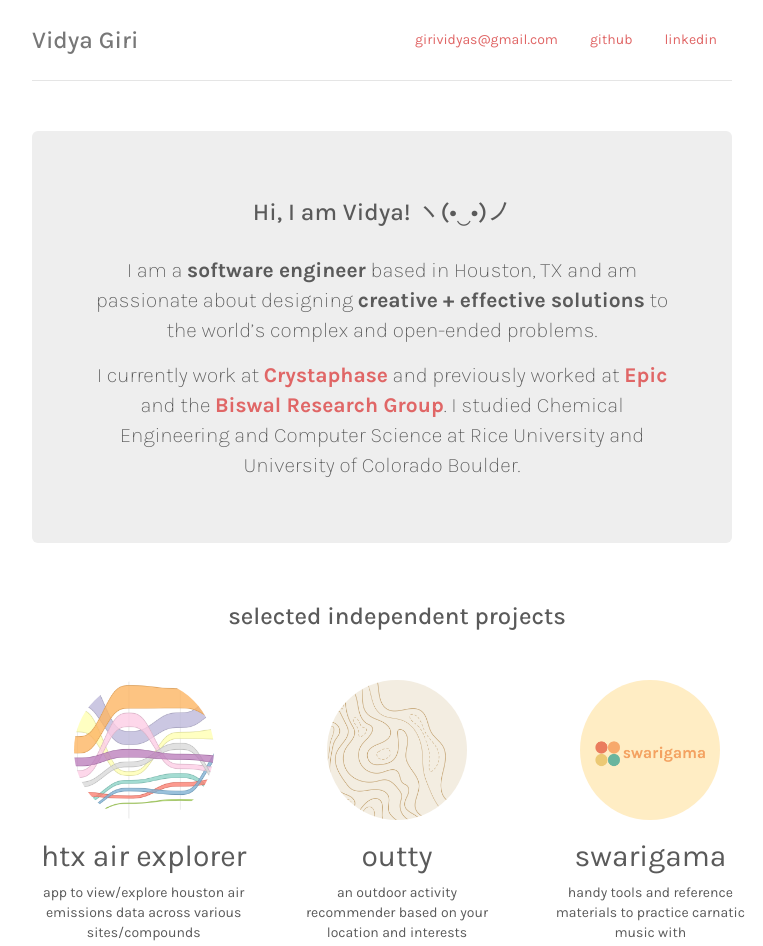
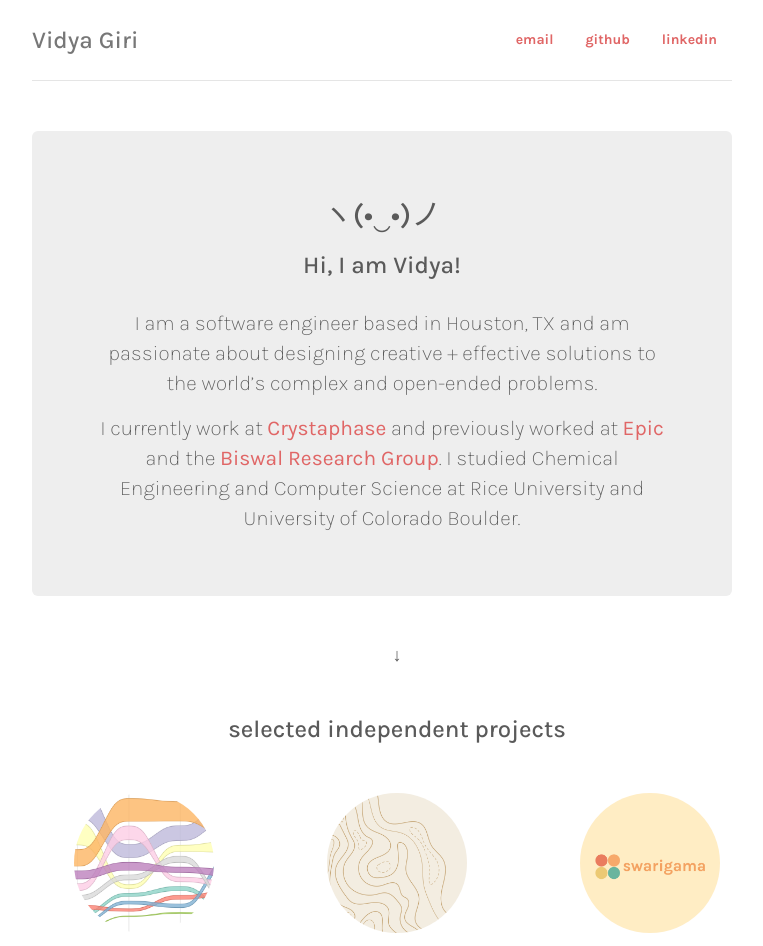
Before and after one commit to vidgi/vidgi.github.io, a plain HTML site: page index.html in a window 1280 px wide. Shown: the top 946 px of the page, without its empty margins (258-1021 px from the left). Drawn offline with nearby package versions, Linux system fonts and the light colour scheme.

Commit message:
modifications

```diff
--- a/index.html
+++ b/index.html
@@ -27,7 +27,7 @@
       <div class="header clearfix">
         <nav>
           <ul class="nav nav-pills pull-right">
-            <li role="presentation"><a href="mailto:girividyas@gmail.com">girividyas@gmail.com</a></li>
+            <li role="presentation"><a href="mailto:girividyas@gmail.com">email</a></li>
             <li role="presentation"><a href="https://github.com/vidgi">github</a></li>
             <li role="presentation"><a href="https://www.linkedin.com/in/vidyagiri/">linkedin</a></li>
           </ul>
@@ -39,16 +39,15 @@
     <div data-aos="fade-up">
       <br>
       <div class="jumbotron">
-        <h3>Hi, I am Vidya! ヽ(•‿•)ノ</h3>
+        <h2>ヽ(•‿•)ノ</h2>
+        <h3>Hi, I am Vidya!<br></h3>
         <br>
-        <p>I am a <b>software engineer</b> based in Houston, TX and am passionate about designing <b>creative + effective solutions</b> to the world’s complex and open-ended problems.</p>
-        <p>I currently work at <b><a href="https://www.crystaphase.com/">Crystaphase</a></b> and previously worked at <b><a href="https://www.epic.com/">Epic</a></b> and the <b><a href="https://www.ruf.rice.edu/~biswalab/">Biswal Research Group</a></b>. I studied Chemical Engineering and Computer Science at Rice University and University of Colorado Boulder. </p>
-        <!-- <h1>ヽ(•‿•)ノ</h1> -->
-        <!-- <h1></h1> -->
+        <p>I am a software engineer based in Houston, TX and am passionate about designing creative + effective solutions to the world’s complex and open-ended problems.</p>
+        <p>I currently work at <a href="https://www.crystaphase.com/">Crystaphase</a> and previously worked at <a href="https://www.epic.com/">Epic</a> and the <a href="https://www.ruf.rice.edu/~biswalab/">Biswal Research Group</a>. I studied Chemical Engineering and Computer Science at Rice University and University of Colorado Boulder. </p>
       </div>
-
       <div class="container marketing">
-
+        <center><h4>↓</h4></center>
+<br>
         <div data-aos="fade-up">
           <h3>
             <center> selected independent projects </center>
@@ -99,7 +98,7 @@
                 <h2>microfluidic video analysis</h2>
                 <p>high-speed video processing tools to analyze bubbles and foams in microfluidic channels</p>
                 <p><a class="btn btn-default" href="https://github.com/vidgi/microfluidic-video-analysis" role="button">link &raquo;</a>
-                <a class="btn btn-default" href="https://pubs.rsc.org/en/content/articlelanding/2018/sm/c8sm01285gs" role="button">publication &raquo;</a></p>
+                <a class="btn btn-default" href="https://pubs.rsc.org/en/content/articlelanding/2018/sm/c8sm01285g" role="button">publication &raquo;</a></p>
 
               </div>
 
--- a/styles.css
+++ b/styles.css
@@ -8,6 +8,7 @@ body {
 
 a{
   color: #e06666;
+  font-weight: bolder;
 }
 
 
```
